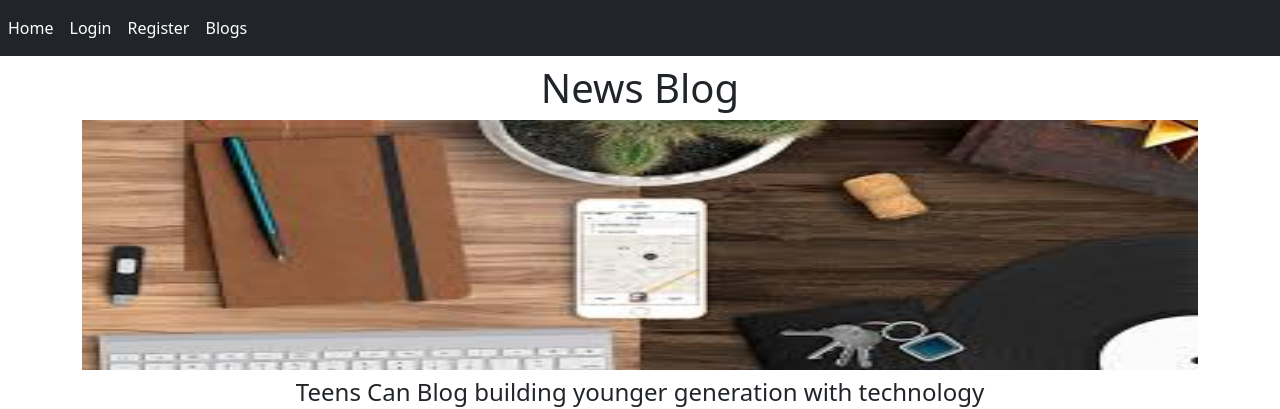
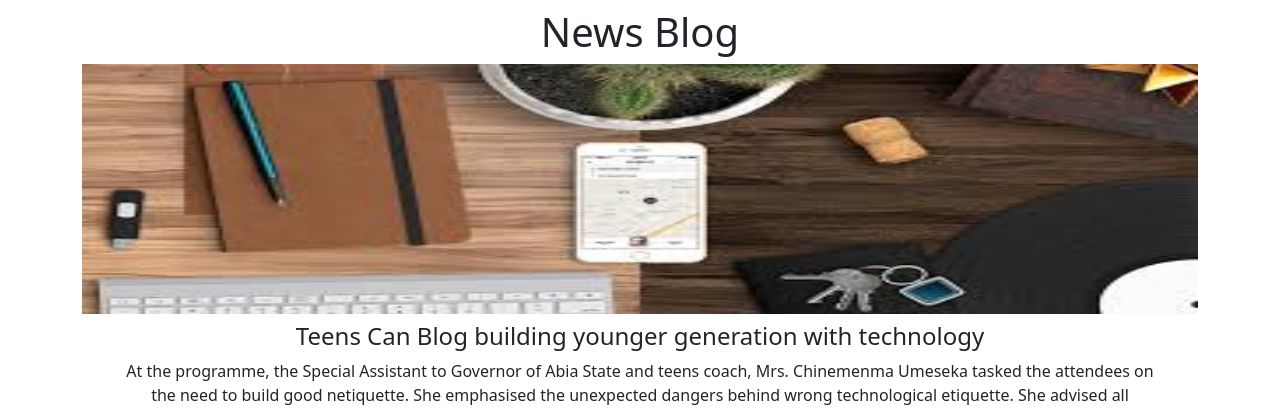
Before and after one commit to Dev-solomon/Flask_blog, a Flask app: page / in a window 1280 px wide. Shown: the top 409 px of the page. Run offline with Flask 2, Linux system fonts and the light colour scheme.

Commit message:
New update

```diff
--- a/src/templates/home.html
+++ b/src/templates/home.html
@@ -9,28 +9,7 @@
 
 </head>
 <body>
-    <nav class="navbar navbar-expand-lg navbar-light bg-dark">
-        <button class="navbar-toggler" type="button" data-toggle="collapse" data-target="#navbarNav" aria-controls="navbarNav" aria-expanded="false" aria-label="Toggle navigation">
-          <span class="navbar-toggler-icon"></span>
-        </button>
-        <div class="collapse navbar-collapse" id="navbarNav">
-          <ul class="navbar-nav s">
-            <li class="nav-item active">
-              <a class="nav-link text-white" href="/">Home </a>
-            </li>
-            <li class="nav-item">
-              <a class="nav-link text-white" href="/login">Login</a>
-            </li>
-            <li class="nav-item">
-              <a class="nav-link text-white" href="/register">Register</a>
-            </li>
-            <li class="nav-item">
-              <a class="nav-link text-white" href="/blogs" tabindex="-1" aria-disabled="true">Blogs</a>
 
-            </li>
-          </ul>
-        </div>
-      </nav>
      <h1 class="text-center mt-2">News Blog</h1>
      <div class="mx-auto container"><img  src="../static/images/blog.jpg" width="100%" height="250px">
      </div>
```
Also changed, not shown: 2 other files.
